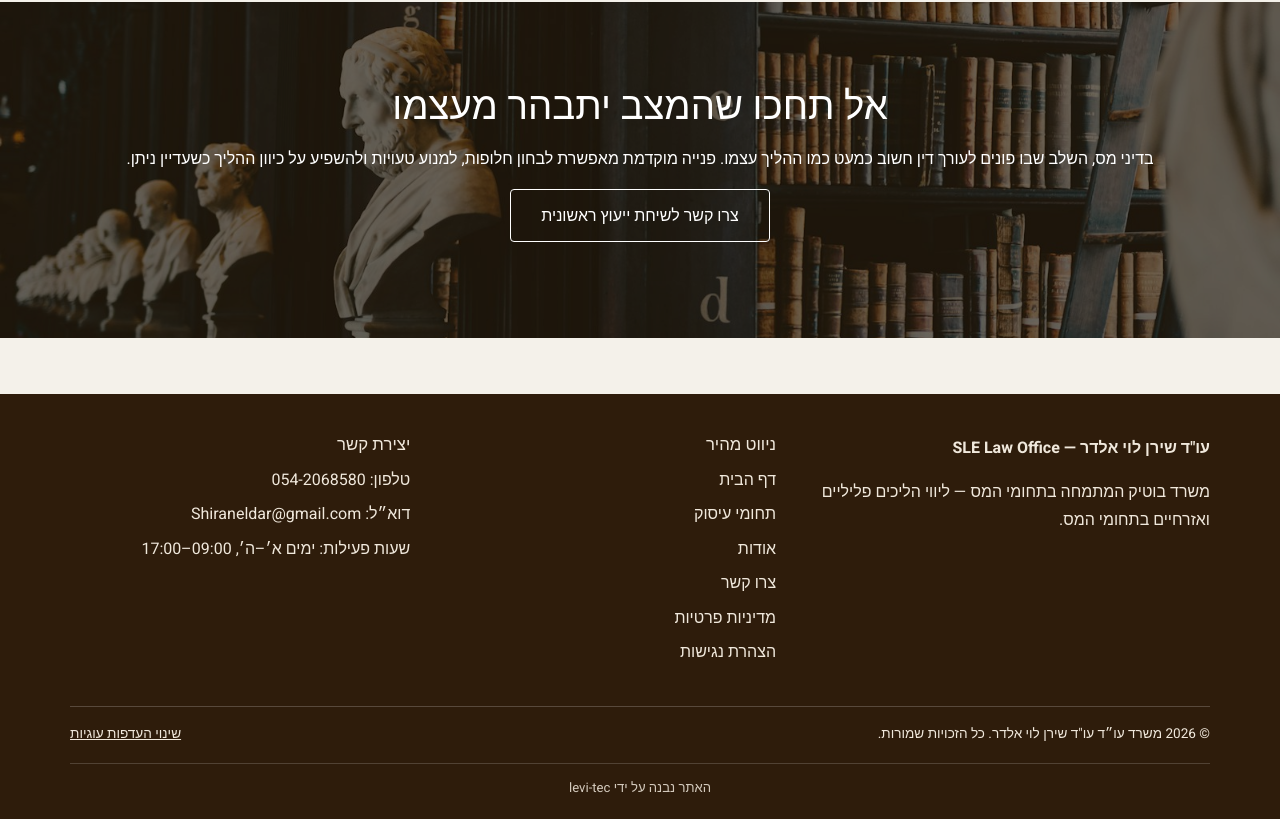
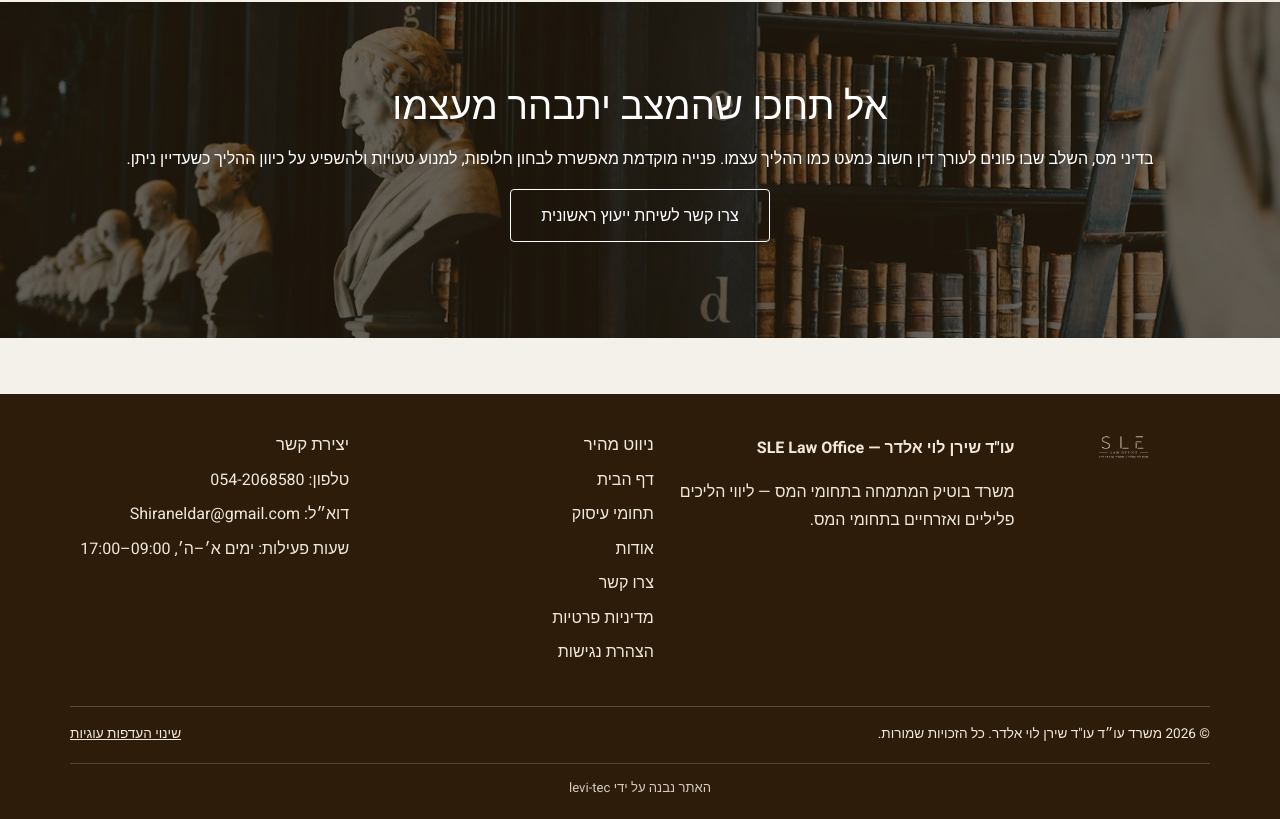
Before and after one commit to meni1221/sle-law-site, a React (Vite) app: page / in a window 1280 px wide. Shown: the part 2999-3818 px from the top of the page. Built offline with nearby package versions, Linux system fonts and the light colour scheme; no server answers.

Commit message:
feat: footer logo in its own column

```diff
--- a/src/components/SiteFooter.tsx
+++ b/src/components/SiteFooter.tsx
@@ -10,6 +10,16 @@ export default function SiteFooter() {
   return (
     <footer className="site-footer">
       <div className="container footer-grid">
+        <div>
+          <img
+            src="/logo-sle-footer.png"
+            alt="SLE Law Office — שירן לוי אלדר"
+            width={170}
+            height={28}
+            loading="lazy"
+            className="footer-logo"
+          />
+        </div>
         <div>
           <p>
             <strong>
--- a/src/index.css
+++ b/src/index.css
@@ -593,6 +593,10 @@ textarea:focus-visible {
   gap: 1.6rem;
   padding-block: 2.5rem;
 }
+.footer-logo {
+  width: 170px;
+  height: auto;
+}
 .footer-heading {
   font-family: var(--font-heading);
   font-size: 1.05rem;
@@ -733,7 +737,7 @@ textarea:focus-visible {
     grid-template-columns: repeat(2, 1fr);
   }
   .footer-grid {
-    grid-template-columns: 1.2fr 1fr 1fr;
+    grid-template-columns: repeat(2, 1fr);
   }
   .contact-grid {
     grid-template-columns: 380px 1fr;
@@ -746,6 +750,9 @@ textarea:focus-visible {
   }
   .teaser-grid {
     grid-template-columns: 0.95fr 1.05fr;
+  }
+  .footer-grid {
+    grid-template-columns: auto 1.2fr 1fr 1fr;
   }
   .cards-grid {
     grid-template-columns: repeat(4, 1fr);
```
